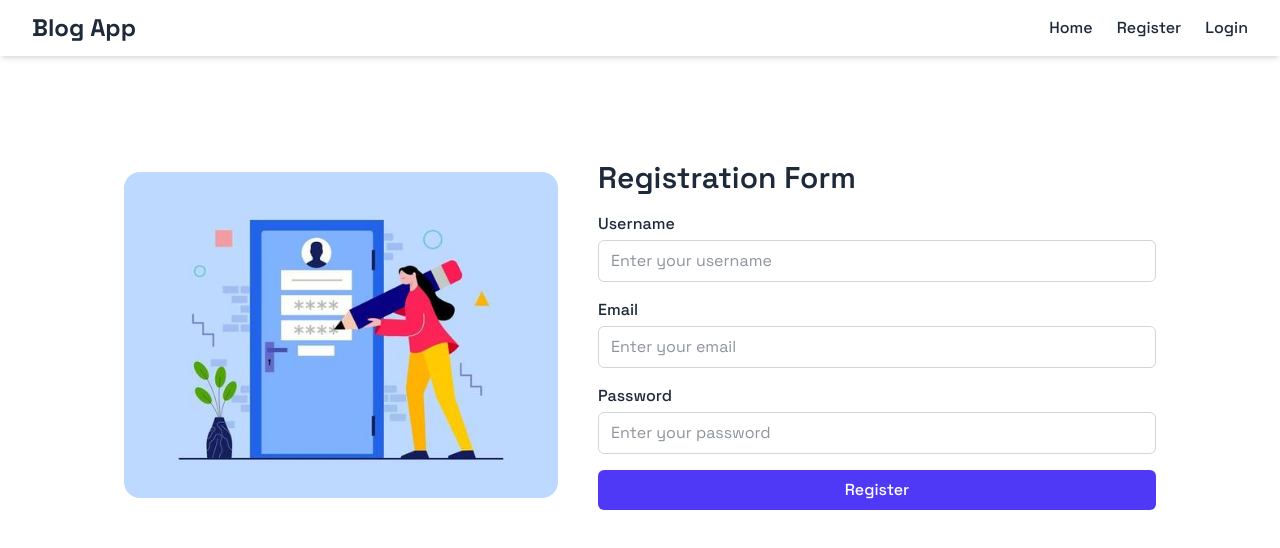
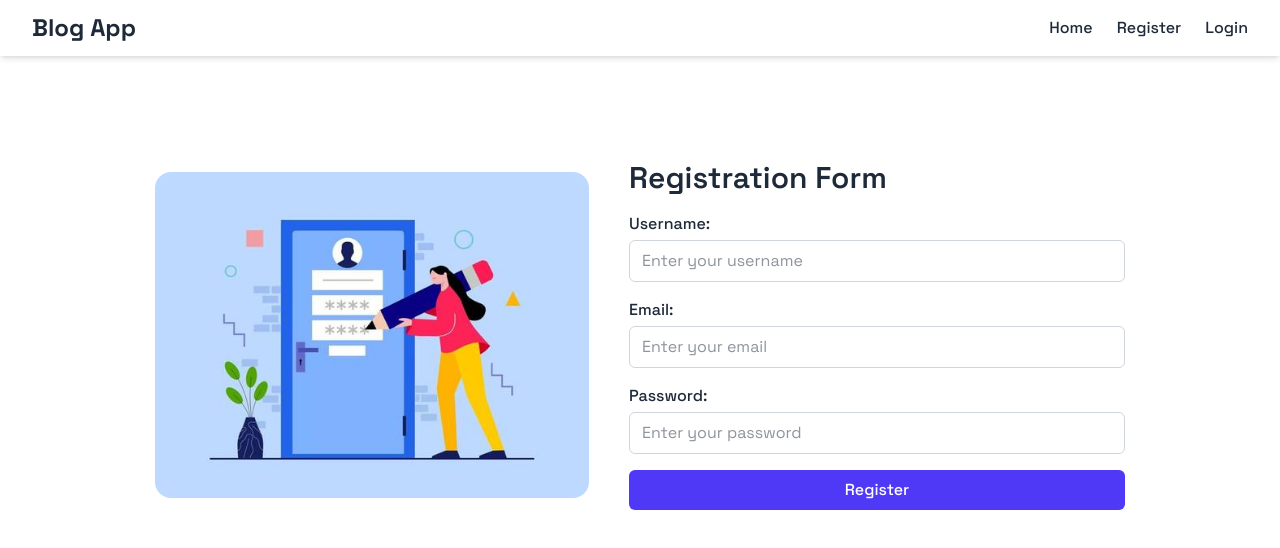
Before and after one commit to elishabhatti/client-of-blog-app, a React (Vite) app: page /register in a window 1280 px wide. Shown: the top 548 px of the page. Built offline with nearby package versions, Linux system fonts and the light colour scheme.

Commit message:
added subtitle

```diff
--- a/src/main.jsx
+++ b/src/main.jsx
@@ -3,14 +3,26 @@ import { createRoot } from "react-dom/client";
 import "./index.css";
 import "react-toastify/dist/ReactToastify.css";
 import App from "./App.jsx";
-import { ToastContainer } from "react-toastify";
+import { Bounce, ToastContainer } from "react-toastify";
 import { AuthProvider } from "./store/auth.jsx";
 
 createRoot(document.getElementById("root")).render(
   <StrictMode>
     <AuthProvider>
-    <App />
-    <ToastContainer />
+      <App />
+      <ToastContainer
+        position="top-right"
+        autoClose={3000}
+        hideProgressBar={false}
+        newestOnTop={false}
+        closeOnClick={false}
+        rtl={false}
+        pauseOnFocusLoss
+        draggable
+        pauseOnHover
+        theme="dark"
+        transition={Bounce}
+      />
     </AuthProvider>
   </StrictMode>
 );
--- a/src/pages/Home.jsx
+++ b/src/pages/Home.jsx
@@ -55,7 +55,14 @@ const Home = () => {
       );
 
       setArticles(articles.data.message);
-      } catch (error) {
+      console.log(articles.data.userId);
+      const getUsername = await axios.get(
+        "http://localhost:3000/api/users/username",
+        {
+          withCredentials: true,
+        }
+      );
+    } catch (error) {
       toast.error(
         "Error While Get Articles:",
         error.response?.data || error.message
@@ -86,6 +93,9 @@ const Home = () => {
                 <h2 className="text-lg font-bold text-gray-900 mb-1">
                   {post.title}
                 </h2>
+                <h3 className="text-sm font-bold text-gray-900 mb-1">
+                  {post.subtitle}
+                </h3>
                 <p className="text-gray-600 text-sm mb-3">{post.description}</p>
                 <div className="flex items-center text-sm text-gray-500 gap-4">
                   <span className="flex items-center gap-1">
--- a/src/pages/LoginUser.jsx
+++ b/src/pages/LoginUser.jsx
@@ -52,12 +52,12 @@ const LoginUser = () => {
           alt="Login Illustration"
         />
       </div>
-      <form className="w-[45%] space-y-4" onSubmit={handleSubmitLoginUser}>
+      <form className="w-[40%] space-y-4" onSubmit={handleSubmitLoginUser}>
         <h1 className="text-3xl font-semibold">Login Form</h1>
 
         <div>
           <label className="block mb-1 font-medium" htmlFor="email">
-            Email
+            Email:
           </label>
           <input
             className="w-full bg-white border border-gray-300 px-3 py-2 rounded-md focus:outline-none focus:ring-2 focus:ring-indigo-500"
@@ -72,7 +72,7 @@ const LoginUser = () => {
 
         <div>
           <label className="block mb-1 font-medium" htmlFor="password">
-            Password
+            Password:
           </label>
           <input
             className="w-full bg-white border border-gray-300 px-3 py-2 rounded-md focus:outline-none focus:ring-2 focus:ring-indigo-500"
--- a/src/pages/LogoutUser.jsx
+++ b/src/pages/LogoutUser.jsx
@@ -1,10 +1,12 @@
 import React, { useEffect } from "react";
 import { useAuth } from "../store/auth";
 import { Navigate } from "react-router-dom";
+import { toast } from "react-toastify";
 
 const LogoutUser = () => {
   const { LogoutUser } = useAuth();
 
+  toast.success("Logout!");
   useEffect(() => {
     const performLogout = async () => {
       await LogoutUser();
@@ -12,7 +14,11 @@ const LogoutUser = () => {
     performLogout();
   }, [LogoutUser]);
 
-  return <Navigate to="/login" />;
+  return (
+    <>
+      <Navigate to="/login" />
+    </>
+  );
 };
 
 export default LogoutUser;
--- a/src/pages/RegisterUser.jsx
+++ b/src/pages/RegisterUser.jsx
@@ -48,11 +48,11 @@ const RegisterUser = () => {
           alt="Registration Illustration"
         />
       </div>
-      <form className="w-[45%] space-y-4" onSubmit={handleSubmitRegisterUser}>
+      <form className="w-[40%] space-y-4" onSubmit={handleSubmitRegisterUser}>
         <h1 className="text-3xl font-semibold">Registration Form</h1>
         <div>
           <label className="block mb-1 font-medium" htmlFor="username">
-            Username
+            Username:
           </label>
           <input
             className="w-full bg-white border border-gray-300 px-3 py-2 rounded-md focus:outline-none focus:ring-2 focus:ring-indigo-500"
@@ -67,7 +67,7 @@ const RegisterUser = () => {
 
         <div>
           <label className="block mb-1 font-medium" htmlFor="email">
-            Email
+            Email:
           </label>
           <input
             className="w-full bg-white border border-gray-300 px-3 py-2 rounded-md focus:outline-none focus:ring-2 focus:ring-indigo-500"
@@ -82,7 +82,7 @@ const RegisterUser = () => {
 
         <div>
           <label className="block mb-1 font-medium" htmlFor="password">
-            Password
+            Password:
           </label>
           <input
             className="w-full bg-white border border-gray-300 px-3 py-2 rounded-md focus:outline-none focus:ring-2 focus:ring-indigo-500"
--- a/src/store/auth.jsx
+++ b/src/store/auth.jsx
@@ -24,7 +24,6 @@ export const AuthProvider = ({ children }) => {
   };
 
   let isLoggedIn = !!token;
-  console.log("isLoggedIN ", isLoggedIn);
 
   const storeTokenIns = (token) => {
     localStorage.setItem("token", token);
```
